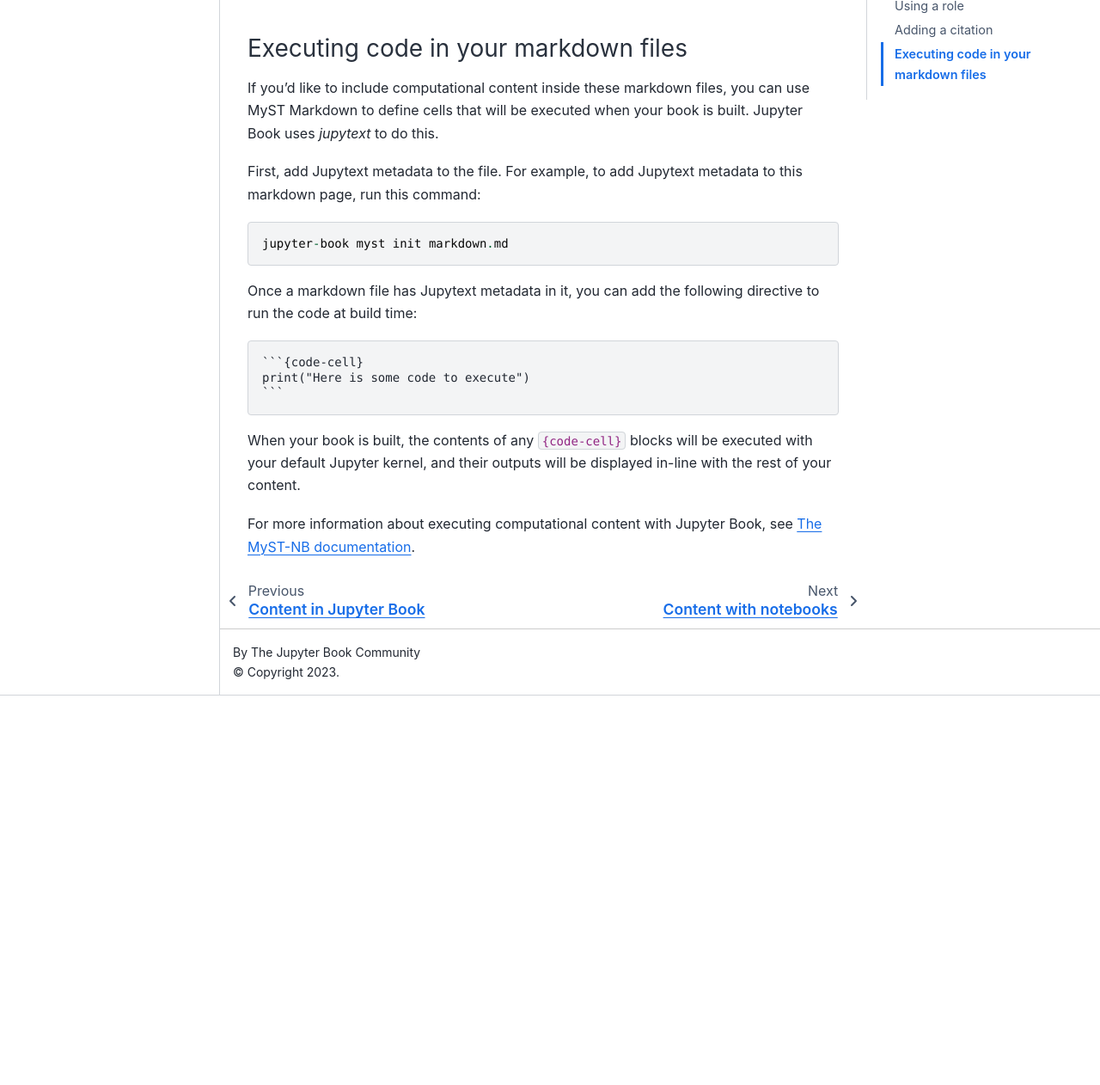
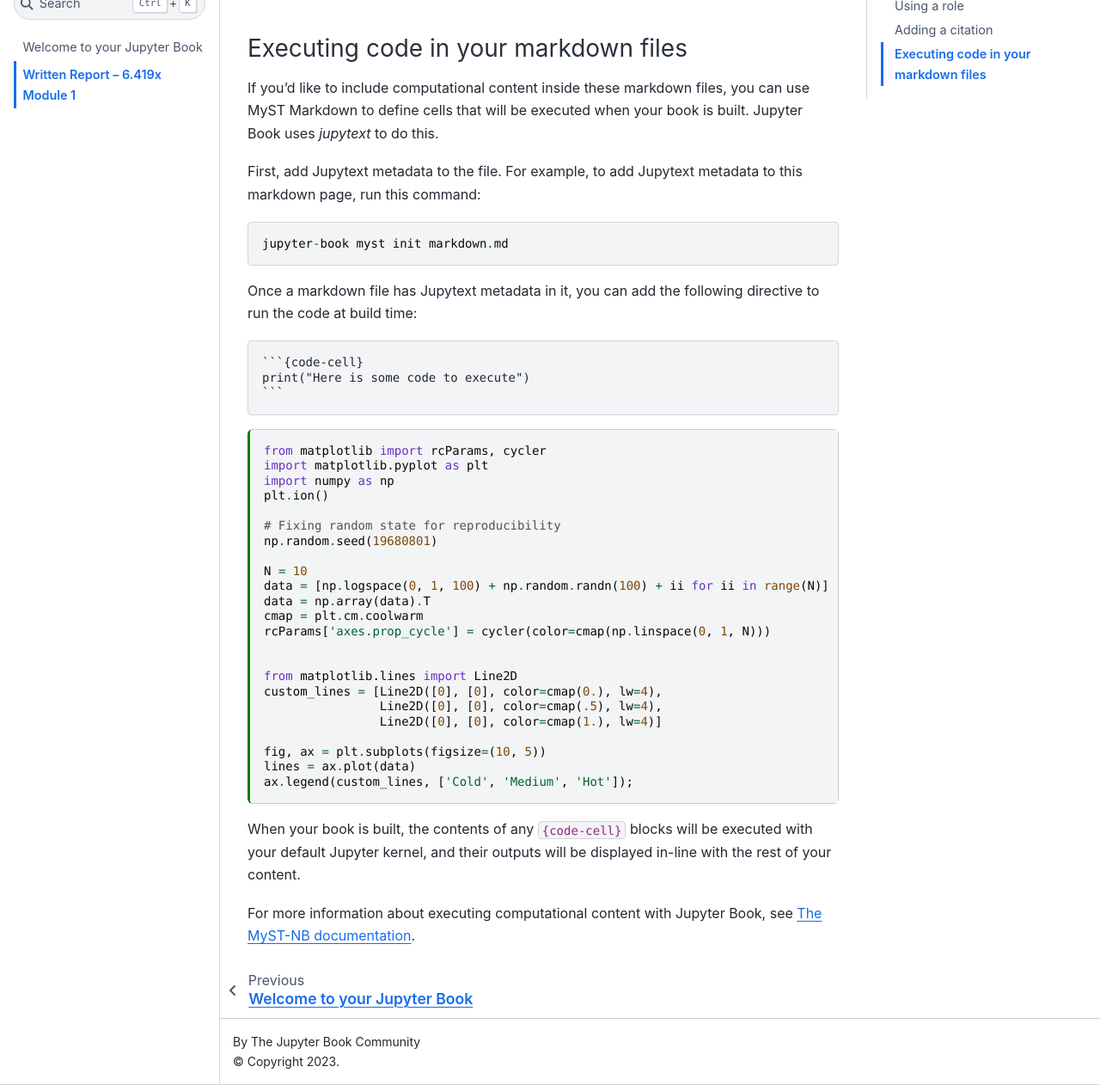
Before and after one commit to zaz/6.419-jupyterbook, a Jupyter Book: the page built from HW_Module1_username.md, in a window 1280 px wide and 1400 px high, scrolled down 2059 px, cut to the strip 138-1400 px from the top of the window. Shown: the whole strip at 86% size. Built offline with Jupyter Book 1.0.4 settings and Sphinx 7.4.7 and the Sphinx Book theme 1.1.4, drawn with Linux system fonts in a browser that asks for light colours; cross-references to code outside the pages are shown as plain code; before the commit the page ends 3006 px from its top, so only the background shows below that; some of the changed text lies outside the part shown.

Commit message:
remove unused scaffolding

`````diff
--- a/markdown.md
+++ b/HW_Module1_username.md
@@ -1,4 +1,19 @@
-# Markdown Files
+---
+jupytext:
+  cell_metadata_filter: -all
+  formats: md:myst
+  text_representation:
+    extension: .md
+    format_name: myst
+    format_version: 0.13
+    jupytext_version: 1.13.8
+kernelspec:
+  display_name: Python 3 (ipykernel)
+  language: python
+  name: python3
+---
+
+# Written Report – 6.419x Module 1
 
 Whether you write your book's content in Jupyter Notebooks (`.ipynb`) or
 in regular markdown files (`.md`), you'll write in the same flavor of markdown
@@ -52,6 +67,7 @@ In your built book.
 For more information on writing directives, see the
 [MyST documentation](https://myst-parser.readthedocs.io/).
 
++++
 
 ### Using a role
 
@@ -71,6 +87,7 @@ role syntax `` {doc}`intro` `` will result in: {doc}`intro`.
 For more information on writing roles, see the
 [MyST documentation](https://myst-parser.readthedocs.io/).
 
++++
 
 ### Adding a citation
 
@@ -94,6 +111,7 @@ Resulting in a rendered bibliography that looks like:
 ```{bibliography} references.bib
 ```
 
++++
 
 ### Executing code in your markdown files
 
@@ -117,6 +135,33 @@ print("Here is some code to execute")
 ```
 ````
 
+```{code-cell}
+from matplotlib import rcParams, cycler
+import matplotlib.pyplot as plt
+import numpy as np
+plt.ion()
+
+# Fixing random state for reproducibility
+np.random.seed(19680801)
+
+N = 10
+data = [np.logspace(0, 1, 100) + np.random.randn(100) + ii for ii in range(N)]
+data = np.array(data).T
+cmap = plt.cm.coolwarm
+rcParams['axes.prop_cycle'] = cycler(color=cmap(np.linspace(0, 1, N)))
+
+
+from matplotlib.lines import Line2D
+custom_lines = [Line2D([0], [0], color=cmap(0.), lw=4),
+                Line2D([0], [0], color=cmap(.5), lw=4),
+                Line2D([0], [0], color=cmap(1.), lw=4)]
+
+fig, ax = plt.subplots(figsize=(10, 5))
+lines = ax.plot(data)
+ax.legend(custom_lines, ['Cold', 'Medium', 'Hot']);
+
+```
+
 When your book is built, the contents of any `{code-cell}` blocks will be
 executed with your default Jupyter kernel, and their outputs will be displayed
 in-line with the rest of your content.
--- a/_toc.yml
+++ b/_toc.yml
@@ -2,7 +2,5 @@
 # Learn more at https://jupyterbook.org/customize/toc.html
 #
 - file: intro
-- file: content
   sections:
-    - file: markdown
-    - file: notebooks
+    - file: HW_Module1_username
`````
Also changed, not shown: content.md (deleted, +0 -5 lines), notebooks.ipynb (deleted).
